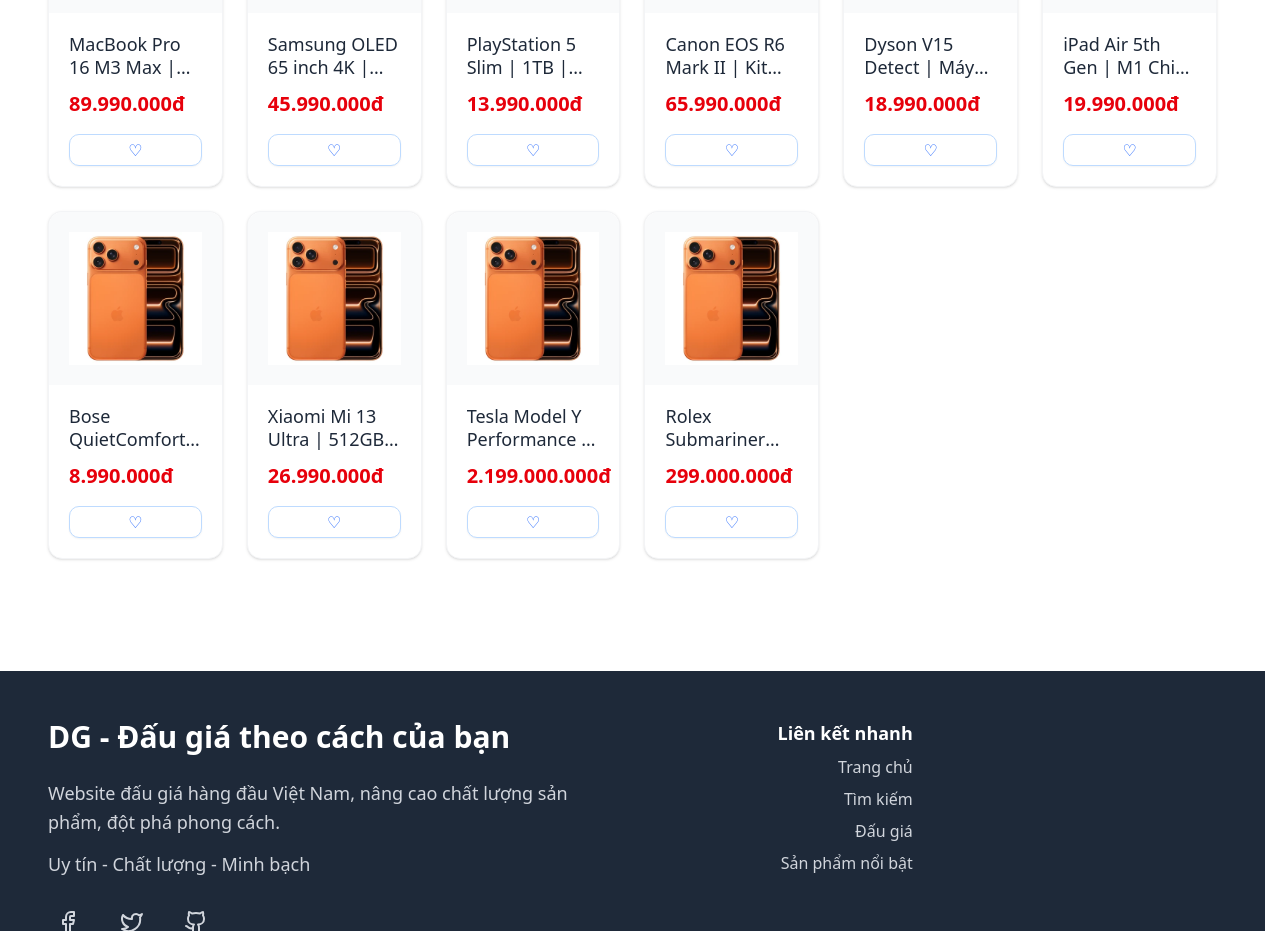
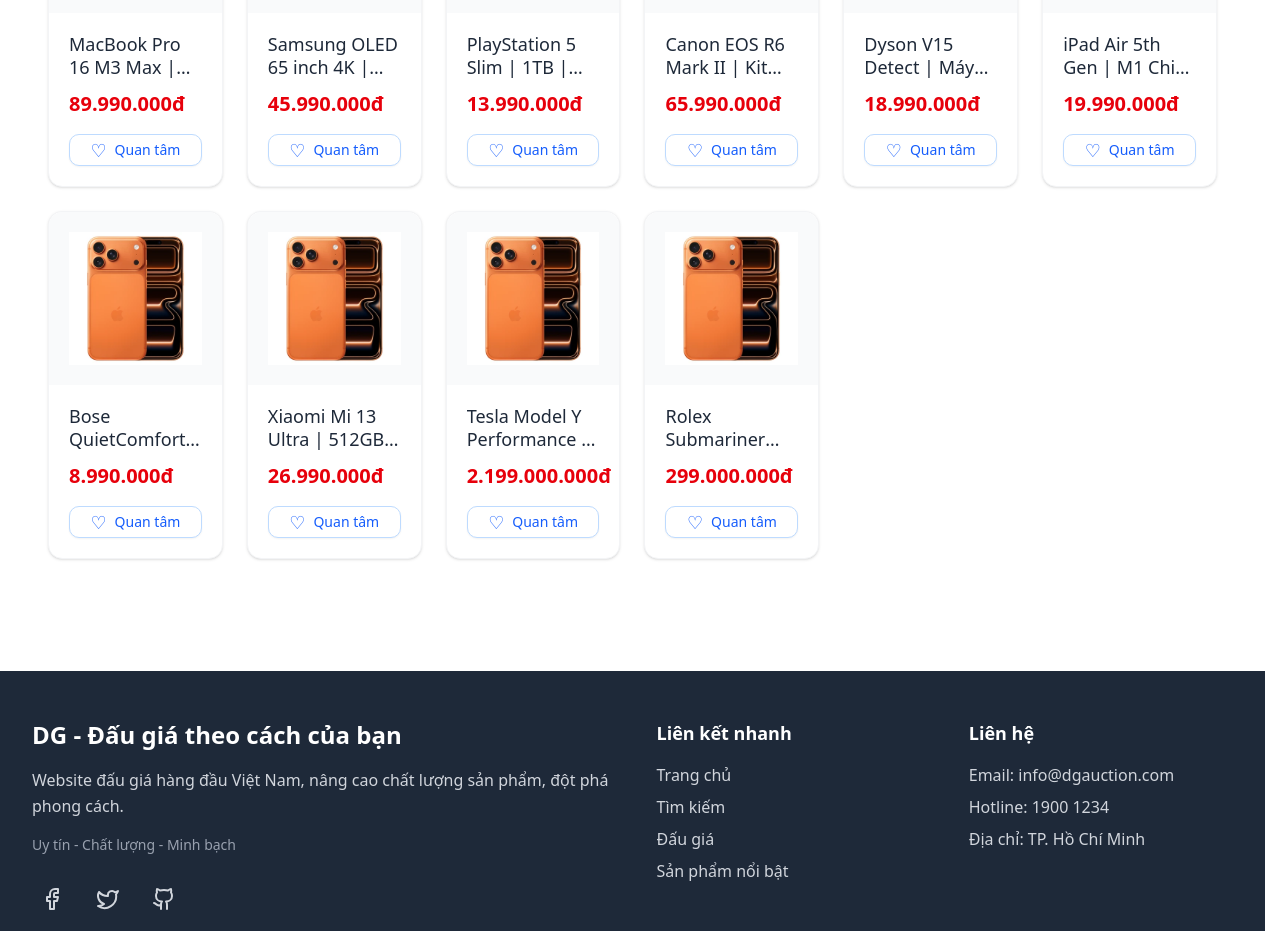
Before and after one commit to congthanhhh/auction-client, a React (Vite) app: page / in a window 1280 px wide. Shown: the part 2540-3471 px from the top of the page. Built offline with nearby package versions, Linux system fonts and the light colour scheme; data requests are answered from the project's data file.

Commit message:
UI Form Login and Register (fix)

```diff
--- a/src/components/layout/footer.tsx
+++ b/src/components/layout/footer.tsx
@@ -2,83 +2,112 @@
 
 const Footer = () => {
   return (
-    <footer className="bg-gray-800 text-white py-6 sm:py-8 lg:py-12 w-full mt-auto">
-      <div className="container mx-auto px-3 xs:px-4 sm:px-6 lg:px-8 xl:px-12 max-w-7xl">
-        <div className="grid grid-cols-1 sm:grid-cols-2 lg:grid-cols-4 gap-6 sm:gap-8 lg:gap-12">
-          {/* Company info */}
-          <div className="sm:col-span-2 lg:col-span-2">
-            <h3 className="text-xl sm:text-2xl lg:text-3xl font-bold mb-3 sm:mb-4 lg:mb-6">
+    <footer className="bg-gray-800 text-white py-8 lg:py-12 w-full mt-auto">
+      <div className="container mx-auto px-4 sm:px-6 lg:px-8 max-w-7xl">
+        {/* Main Footer Content */}
+        <div className="grid grid-cols-1 md:grid-cols-2 lg:grid-cols-4 gap-8 lg:gap-12">
+          {/* Company Info - Takes 2 columns on large screens */}
+          <div className="lg:col-span-2">
+            <h3 className="text-xl lg:text-2xl font-bold mb-4">
               DG - Đấu giá theo cách của bạn
             </h3>
-            <p className="text-gray-300 mb-2 sm:mb-3 text-sm sm:text-base lg:text-lg leading-relaxed">
+            <p className="text-gray-300 mb-4 leading-relaxed text-sm lg:text-base">
               Website đấu giá hàng đầu Việt Nam, nâng cao chất lượng sản phẩm,
               đột phá phong cách.
             </p>
-            <p className="text-gray-300 mb-4 sm:mb-6 text-sm sm:text-base lg:text-lg font-medium">
+            <p className="text-gray-400 text-sm font-medium mb-6">
               Uy tín - Chất lượng - Minh bạch
             </p>
 
             {/* Social Icons */}
-            <div className="flex space-x-4 sm:space-x-6">
+            <div className="flex space-x-4">
               <a
                 href="#"
-                className="text-gray-300 hover:text-white transition-colors p-2 rounded-full hover:bg-gray-700"
+                className="text-gray-300 hover:text-white transition-colors duration-200 p-2 rounded-full hover:bg-gray-700"
                 aria-label="Facebook"
               >
-                <Facebook className="w-5 h-5 sm:w-6 sm:h-6" />
+                <Facebook className="w-6 h-6" />
               </a>
               <a
                 href="#"
-                className="text-gray-300 hover:text-white transition-colors p-2 rounded-full hover:bg-gray-700"
+                className="text-gray-300 hover:text-white transition-colors duration-200 p-2 rounded-full hover:bg-gray-700"
                 aria-label="Twitter"
               >
-                <Twitter className="w-5 h-5 sm:w-6 sm:h-6" />
+                <Twitter className="w-6 h-6" />
               </a>
               <a
                 href="#"
-                className="text-gray-300 hover:text-white transition-colors p-2 rounded-full hover:bg-gray-700"
+                className="text-gray-300 hover:text-white transition-colors duration-200 p-2 rounded-full hover:bg-gray-700"
                 aria-label="Github"
               >
-                <Github className="w-5 h-5 sm:w-6 sm:h-6" />
+                <Github className="w-6 h-6" />
               </a>
             </div>
           </div>
 
-          {/* Right side - Links */}
-          <div className="text-right">
-            <h3 className="text-lg font-bold mb-2">Liên kết nhanh</h3>
-            <div className="space-y-2">
+          {/* Quick Links */}
+          <div>
+            <h4 className="text-lg font-semibold mb-4">Liên kết nhanh</h4>
+            <ul className="space-y-2">
+              <li>
                 <a
-                href="#"
-                className="block text-gray-300 hover:text-white transition-colors"
+                  href="/"
+                  className="text-gray-300 hover:text-white transition-colors duration-200 text-sm lg:text-base"
                 >
                   Trang chủ
                 </a>
+              </li>
+              <li>
                 <a
-                href="#"
-                className="block text-gray-300 hover:text-white transition-colors"
+                  href="/search"
+                  className="text-gray-300 hover:text-white transition-colors duration-200 text-sm lg:text-base"
                 >
                   Tìm kiếm
                 </a>
+              </li>
+              <li>
                 <a
-                href="#"
-                className="block text-gray-300 hover:text-white transition-colors"
+                  href="/auctions"
+                  className="text-gray-300 hover:text-white transition-colors duration-200 text-sm lg:text-base"
                 >
                   Đấu giá
                 </a>
+              </li>
+              <li>
                 <a
-                href="#"
-                className="block text-gray-300 hover:text-white transition-colors"
+                  href="/featured"
+                  className="text-gray-300 hover:text-white transition-colors duration-200 text-sm lg:text-base"
                 >
                   Sản phẩm nổi bật
                 </a>
+              </li>
+            </ul>
           </div>
+
+          {/* Contact Info */}
+          <div>
+            <h4 className="text-lg font-semibold mb-4">Liên hệ</h4>
+            <ul className="space-y-2">
+              <li className="text-gray-300 text-sm lg:text-base">
+                Email: info@dgauction.com
+              </li>
+              <li className="text-gray-300 text-sm lg:text-base">
+                Hotline: 1900 1234
+              </li>
+              <li className="text-gray-300 text-sm lg:text-base">
+                Địa chỉ: TP. Hồ Chí Minh
+              </li>
+            </ul>
           </div>
         </div>
 
-        {/* Bottom border */}
-        <div className="border-t border-gray-700 mt-4 sm:mt-6 pt-3 sm:pt-4 text-center text-gray-400">
-          <p className="text-sm sm:text-base">&copy; 2024 DG - Đấu giá. All rights reserved.</p>
+        {/* Divider and Copyright */}
+        <div className="border-t border-gray-700 mt-8 pt-6">
+          <div className="text-center">
+            <p className="text-gray-400 text-sm">
+              © 2024 DG - Đấu giá. All rights reserved.
+            </p>
+          </div>
         </div>
       </div>
     </footer>
--- a/src/components/ui/product-card.tsx
+++ b/src/components/ui/product-card.tsx
@@ -36,10 +36,10 @@
         <Button
           variant="outline"
           size="sm"
-          className="w-full text-blue-600 border-blue-200 hover:bg-blue-50 hover:border-blue-300 hover:text-blue-700 text-xs xs:text-sm sm:text-base py-1.5 xs:py-2 sm:py-2.5 px-2 xs:px-3 sm:px-4 transition-all duration-200 font-medium rounded-md lg:rounded-lg"
+          className="w-full text-blue-600 border-blue-200 hover:bg-blue-50 hover:border-blue-300 hover:text-blue-700 text-xs sm:text-sm py-1.5 sm:py-2 px-2 sm:px-3 transition-all duration-200 font-medium rounded-md lg:rounded-lg flex items-center justify-center gap-2"
         >
-          <span className="hidden xs:inline">Quan tâm</span>
-          <span className="xs:hidden">♡</span>
+          <span className="text-lg">♡</span>
+          <span>Quan tâm</span>
         </Button>
       </div>
     </div>
```
Lines whose indentation alone changed are shown as unchanged.
